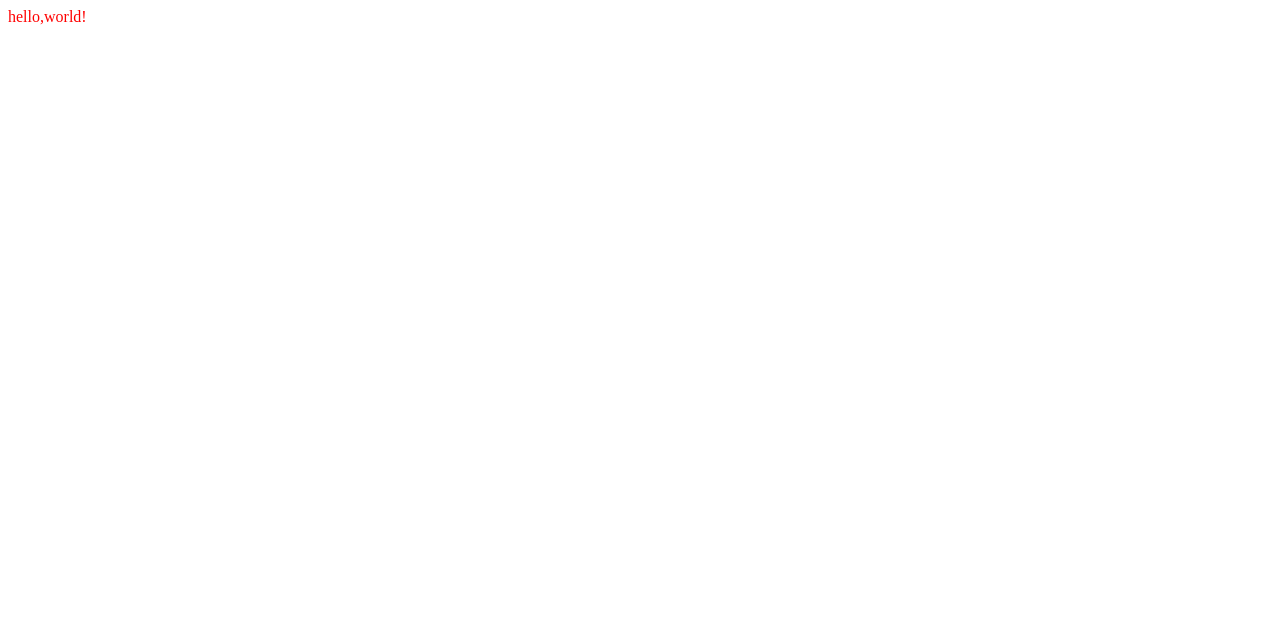
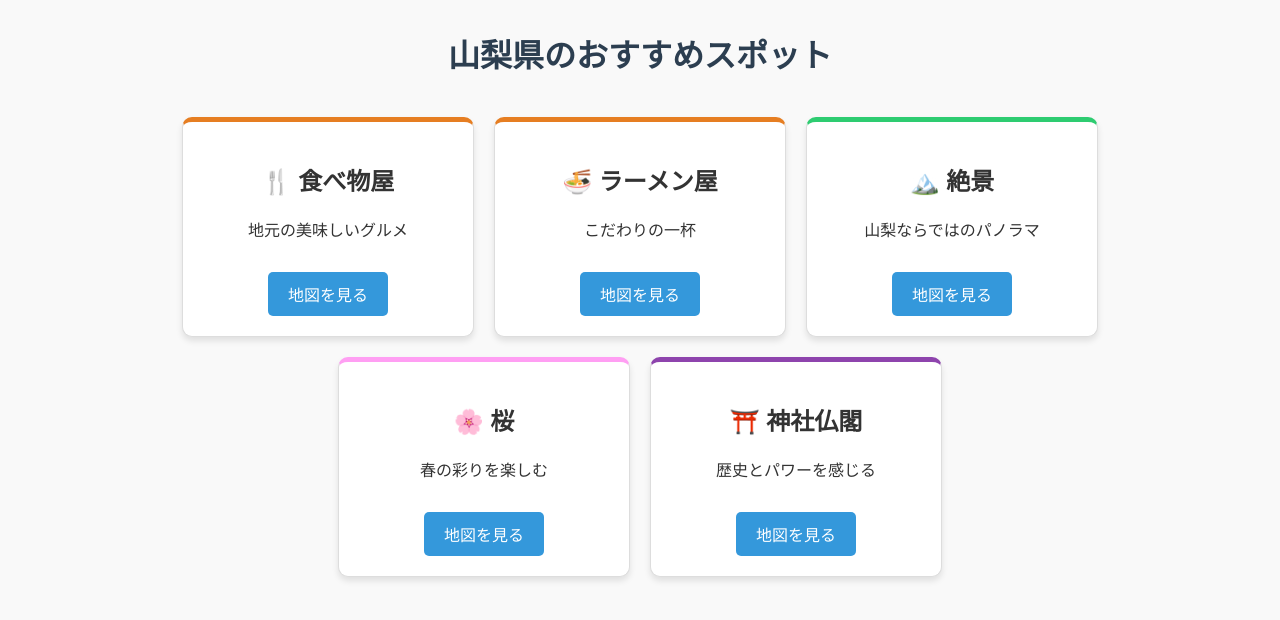
Before and after one commit to DaisukeUeno626/awesome, a plain HTML site: page index.html in a window 1280 px wide. Drawn offline with Linux system fonts and the light colour scheme.

Commit message:
l changed it to a map

```diff
--- a/index.html
+++ b/index.html
@@ -1,8 +1,63 @@
-<html>
+<!DOCTYPE html>
+<html lang="ja">
 <head>
-<title>title</title>
+    <meta charset="UTF-8">
+    <title>山梨お出かけガイド</title>
+    <style>
+        body { font-family: sans-serif; background-color: #f9f9f9; text-align: center; color: #333; }
+        h1 { color: #2c3e50; margin-top: 30px; }
+        .container { display: flex; flex-wrap: wrap; justify-content: center; gap: 20px; padding: 20px; }
+
+        /* カードのデザイン */
+        .card { background: white; border: 1px solid #ddd; border-radius: 10px; width: 250px; padding: 20px; box-shadow: 0 4px 6px rgba(0,0,0,0.1); transition: transform 0.2s; }
+        .card:hover { transform: translateY(-5px); }
+
+        /* リンクボタンのデザイン */
+        .btn { display: inline-block; margin-top: 15px; padding: 10px 20px; background-color: #3498db; color: white; text-decoration: none; border-radius: 5px; }
+        .btn:hover { background-color: #2980b9; }
+
+        /* カテゴリーごとのアイコンの色変え */
+        .food { border-top: 5px solid #e67e22; } /* オレンジ */
+        .nature { border-top: 5px solid #2ecc71; } /* 緑 */
+        .sakura { border-top: 5px solid #ff9ff3; } /* ピンク */
+        .shrine { border-top: 5px solid #8e44ad; } /* 紫 */
+    </style>
 </head>
 <body>
-<font color="red">hello,world!</font>
+
+    <h1>山梨県のおすすめスポット</h1>
+
+    <div class="container">
+        <div class="card food">
+            <h2>🍴 食べ物屋</h2>
+            <p>地元の美味しいグルメ</p>
+            <a href="https://maps.app.goo.gl/FHvWzXSA7Zg6pLwKA" class="btn" target="_blank">地図を見る</a>
+        </div>
+
+        <div class="card food">
+            <h2>🍜 ラーメン屋</h2>
+            <p>こだわりの一杯</p>
+            <a href="https://maps.app.goo.gl/NBcKhSBfiE6E7bWa8" class="btn" target="_blank">地図を見る</a>
+        </div>
+
+        <div class="card nature">
+            <h2>🏔️ 絶景</h2>
+            <p>山梨ならではのパノラマ</p>
+            <a href="https://maps.app.goo.gl/65MovmAEWHPNWxD88" class="btn" target="_blank">地図を見る</a>
+        </div>
+
+        <div class="card sakura">
+            <h2>🌸 桜</h2>
+            <p>春の彩りを楽しむ</p>
+            <a href="https://maps.app.goo.gl/Z6sDBaio9evkegpPA" class="btn" target="_blank">地図を見る</a>
+        </div>
+
+        <div class="card shrine">
+            <h2>⛩️ 神社仏閣</h2>
+            <p>歴史とパワーを感じる</p>
+            <a href="https://maps.app.goo.gl/Pc6nvAfPoNCmsYQH6" class="btn" target="_blank">地図を見る</a>
+        </div>
+    </div>
+
 </body>
 </html>
```
